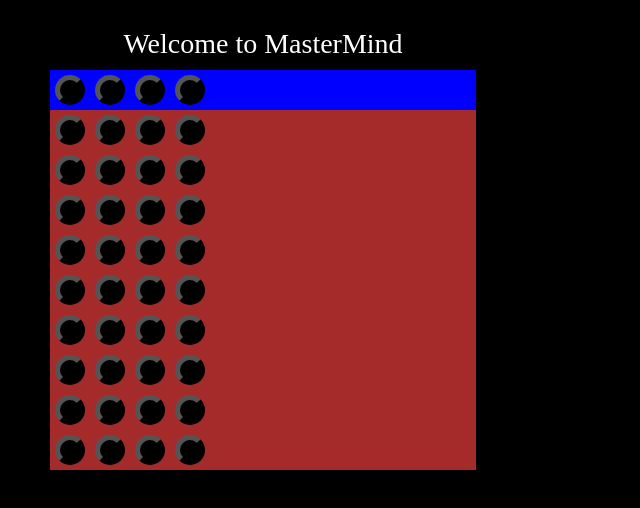
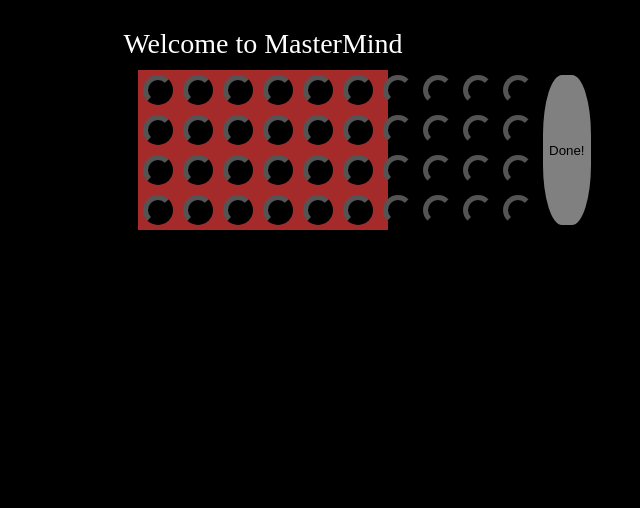
Before and after one commit to AltarnRain/mastermind, a React (Create React App) app: page / in a window 1280 px wide. Shown: the top 508 px of the page, without its empty margins (377-1017 px from the left). Built offline with nearby package versions, Linux system fonts and the light colour scheme.

Commit message:
Moving files

```diff
--- a/src/Gameboard.tsx
+++ b/src/Gameboard/Gameboard.tsx
@@ -1,20 +1,24 @@
 import React, { CSSProperties } from "react";
 import { PinRow } from "./PinRow/PinRow";
 import { State } from "./State";
-
 export class GameBoard extends React.Component<{}, State> {
 
     /**
-     *
+     * Constructs the Gameboard
      */
     constructor() {
         super({});
 
         this.state = {
-            row: 1,
+            move: 1,
         };
+
+        this.onMoveDone = this.onMoveDone.bind(this);
     }
 
+    /**
+     * Renders the component.
+     */
     public render(): React.ReactElement {
 
         const divisionStyle = {
@@ -32,10 +36,11 @@ export class GameBoard extends React.Component<{}, State> {
         } as CSSProperties;
 
         const gameboardStyle: CSSProperties = {
-            ...columnStyle,
+            height: "100%",
             backgroundColor: "brown",
             flexShrink: 0,
             flexDirection: "column",
+            width: "250px",
         };
 
         const gameRows = [1, 2, 3, 4, 5, 6, 7, 8, 9, 10];
@@ -44,12 +49,19 @@ export class GameBoard extends React.Component<{}, State> {
             <div style={divisionStyle} >
                 <div style={columnStyle}></div>
                 <div style={gameboardStyle}>
-                    {
-                        gameRows.map((row, index) => <PinRow key={index} current={this.state.row === row} row={row} readonly={false} />)
-                    }
+                    <div style={{ display: "flex" }}>
+                        {
+                            gameRows.map((row, index) => <PinRow key={index} row={row} readonly={false} current={this.state.move === row} hintColors={[]} />)
+                        }
+                        <button style={{ borderRadius: "40%", margin: 5, width: "100%", backgroundColor: "gray", border: 0 }} onClick={this.onMoveDone}>Done!</button>
+                    </div>
                 </div>
                 <div style={columnStyle}></div>
             </div>
         );
     }
+
+    private onMoveDone() {
+        this.setState({ move: this.state.move + 1 });
+    }
 }
--- a/src/ColorPin/Properties.ts
+++ b/src/Gameboard/PinRow/ColorPin/Properties.ts
@@ -1,4 +1,4 @@
-import { Colors } from "../Types/Colors";
+import { Colors } from "../../../Types/Colors";
 
 /**
  * Color pin properties
--- a/src/PinRow/PinRow.tsx
+++ b/src/Gameboard/PinRow/PinRow.tsx
@@ -1,7 +1,7 @@
 
 import React, { CSSProperties } from "react";
-import { ColorPin } from "../ColorPin/ColorPin";
-import { Colors } from "../Types/Colors";
+import { Colors } from "../../Types/Colors";
+import { ColorPin } from "./ColorPin/ColorPin";
 import { Properties } from "./Properties";
 import { State } from "./State";
 
@@ -27,8 +27,7 @@ export class PinRow extends React.Component<Properties, State> {
     public render(): React.ReactNode {
 
         const style: CSSProperties = {
-            flexDirection: "column",
-            backgroundColor: this.props.current ? "blue" : "brown",
+            flexDirection: "column"
         };
 
         return (
--- a/src/PinRow/Properties.ts
+++ b/src/Gameboard/PinRow/Properties.ts
@@ -1,7 +1,11 @@
+import { Colors } from "../../Types/Colors";
+
 export interface Properties {
     readonly: boolean;
 
     row: number;
 
     current: boolean;
+
+    hintColors: Colors[];
 }
--- a/src/PinRow/State.ts
+++ b/src/Gameboard/PinRow/State.ts
@@ -1,4 +1,4 @@
-import { Colors } from "../Types/Colors";
+import { Colors } from "../../Types/Colors";
 
 export interface State {
     pin1Color: Colors;
--- a/src/State.ts
+++ b/src/Gameboard/State.ts
@@ -3,5 +3,5 @@
  */
 
 export interface State {
-    row: number;
+    move: number;
 }
--- a/src/Main.tsx
+++ b/src/Main.tsx
@@ -1,6 +1,6 @@
 import React, { CSSProperties } from "react";
 import "./App.css";
-import { GameBoard } from "./Gameboard";
+import { GameBoard } from "./Gameboard/Gameboard";
 
 export class Main extends React.Component {
 
--- a/tslint.json
+++ b/tslint.json
@@ -4,6 +4,8 @@
         "eofline": false,
         "interface-name": false,
         "max-line-length": false,
-        "object-literal-sort-keys": false
+        "object-literal-sort-keys": false,
+        "trailing-comma": false
+
     }
 }
```
Also changed, not shown: src/Gameboard/Hint/Hint.tsx (added, +17 -0 lines), src/Gameboard/Hint/Properties.ts (added, +13 -0 lines), src/Gameboard/PinRow/ColorPin/ColorPin.tsx (renamed from src/ColorPin/ColorPin.tsx).
